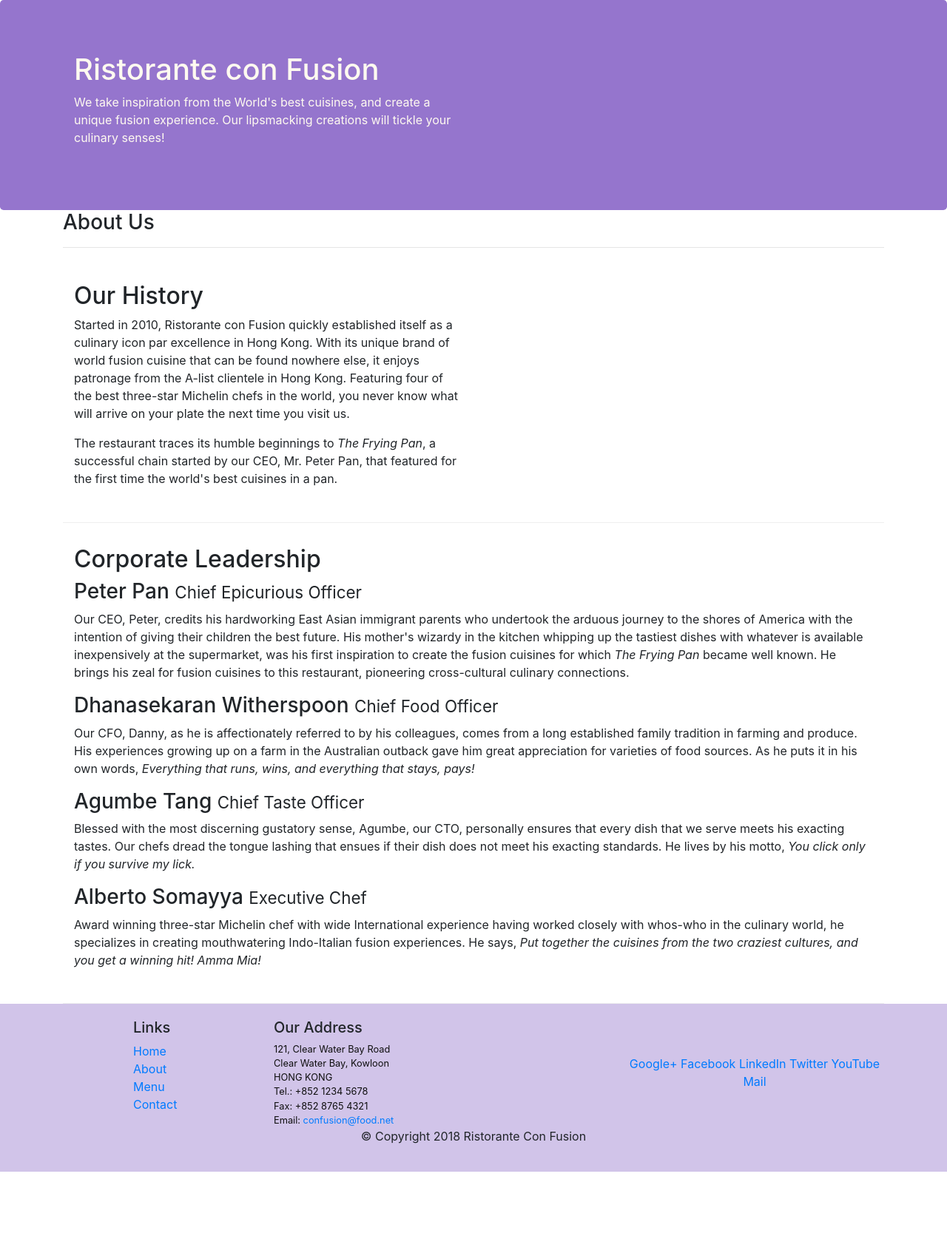
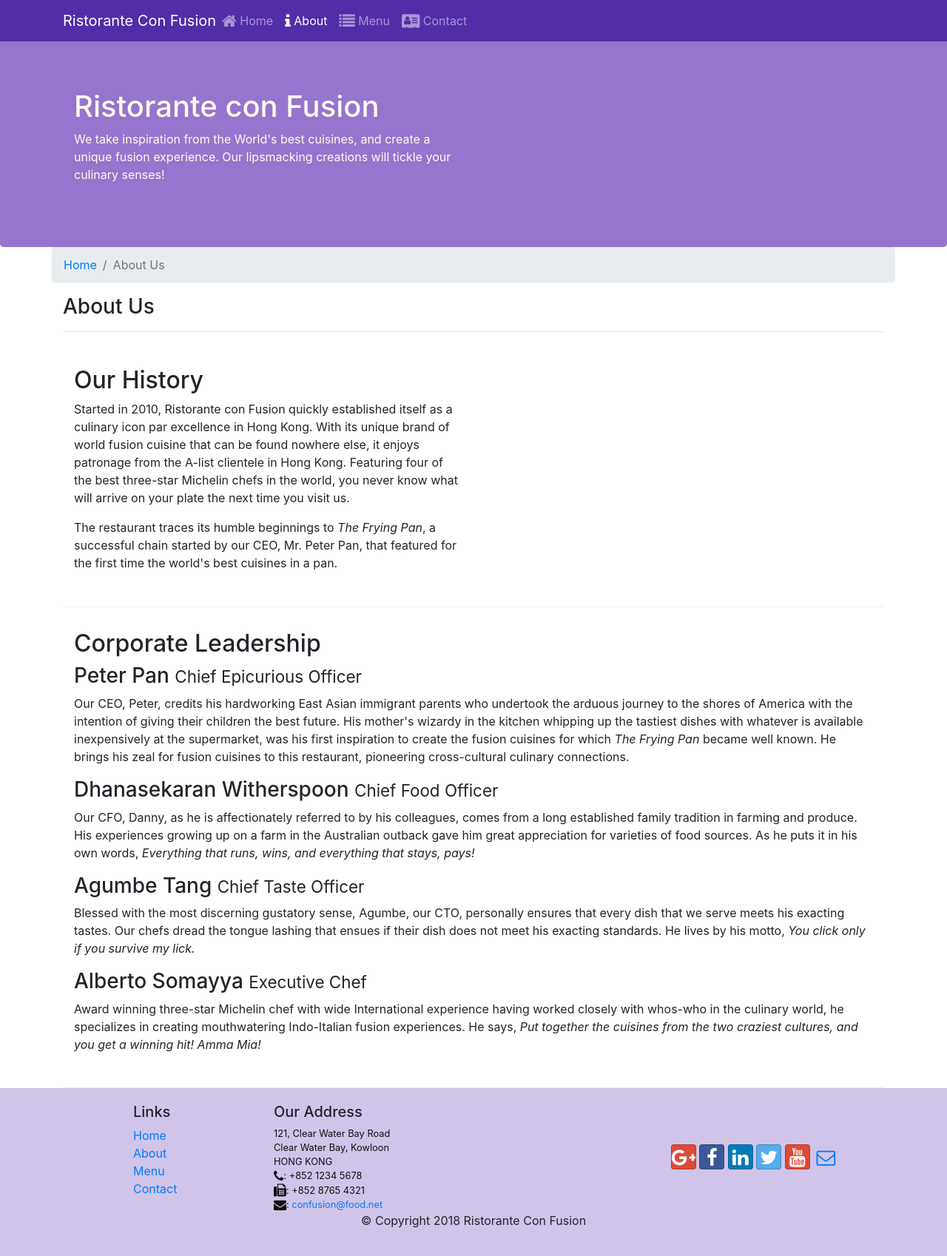
Before and after one commit to GunukulaNiharika/Bootstrap-Intro, a website: page aboutus.html in a window 1280 px wide. Shown: the whole page at 74% size. Before the commit the page ends 1584 px from the top, so only its background shows below. Drawn offline with nearby package versions, Linux system fonts and the light colour scheme.

Commit message:
icon fonts

```diff
--- a/aboutus.html
+++ b/aboutus.html
@@ -6,13 +6,30 @@
    <meta name="viewport" content="width=device-width, initial-scale=1, shrink-to-fit=no">
    <meta http-equiv="x-ua-compatible" content="ie=edge">
    <link rel="stylesheet" href="node_modules/bootstrap/dist/css/bootstrap.min.css">
+   <link rel="stylesheet" href="node_modules/font-awesome/css/font-awesome.min.css">
+   <link rel="stylesheet" href="node_modules/bootstrap-social/bootstrap-social.css">
    <link rel="stylesheet" href="css/styles.css">
     <title>Ristorante Con Fusion: About Us</title>
 
 </head>
 
 <body>
-
+    <nav class="navbar navbar-dark navbar-expand-sm fixed-top">
+        <div class="container">
+            <button class="navbar-toggler" type="button" data-toggle="collapse" data-target="#Navbar">
+                <span class="navbar-toggler-icon"></span>
+            </button>
+            <a class="navbar-brand mr-auto" href="./index.html">Ristorante Con Fusion </a>
+            <div class="collapse navbar-collapse" id="Navbar">
+                <ul class="navbar-nav mr-auto">
+                    <li class="nav-item"><a class="nav-link" href="./index.html"><span class="fa fa-home fa-lg"></span> Home</a></li>
+                    <li class="nav-item active"><a class="nav-link" href="#"><span class="fa fa-info fa-lg"></span> About</a></li>
+                    <li class="nav-item"><a class="nav-link" href="#"><span class="fa fa-list fa-lg"></span> Menu</a></li>
+                    <li class="nav-item"><a class="nav-link" href="#"><span class="fa fa-address-card fa-lg"></span> Contact</a></li>
+                </ul>
+            </div>
+        </div>
+    </nav>
     <header class="jumbotron">
         <div class="container">
             <div class="row row-header align-items-center">
@@ -28,6 +45,10 @@
 
     <div class="container">
         <div class="row">
+            <ol class="col-12 breadcrumb">
+                <li class="breadcrumb-item"><a href="./index.html">Home</a></li>
+                <li class="breadcrumb-item active">About Us</li>
+            </ol>
             <div class="col-12">
                <h3>About Us</h3>
                <hr>
@@ -67,7 +88,7 @@
                 <div class="col-4 offset-1 col-sm-2">
                     <h5>Links</h5>
                     <ul class="list-unstyled">
-                        <li><a href="#">Home</a></li>
+                        <li><a href="./index.html">Home</a></li>
                         <li><a href="#">About</a></li>
                         <li><a href="#">Menu</a></li>
                         <li><a href="#">Contact</a></li>
@@ -79,19 +100,19 @@
 		              121, Clear Water Bay Road<br>
 		              Clear Water Bay, Kowloon<br>
 		              HONG KONG<br>
-		              Tel.: +852 1234 5678<br>
-		              Fax: +852 8765 4321<br>
-		              Email: <a href="mailto:confusion@food.net">confusion@food.net</a>
+		              <i class="fa fa-phone fa-lg"></i>: +852 1234 5678<br>
+		              <i class="fa fa-fax fa-lg"></i>: +852 8765 4321<br>
+		              <i class="fa fa-envelope fa-lg"></i>: <a href="mailto:confusion@food.net">confusion@food.net</a>
 		           </address>
                 </div>
                 <div class="col-12 col-sm-4 align-self-center">
                     <div class="text-center">
-                        <a href="http://google.com/+">Google+</a>
-                        <a href="http://www.facebook.com/profile.php?id=">Facebook</a>
-                        <a href="http://www.linkedin.com/in/">LinkedIn</a>
-                        <a href="http://twitter.com/">Twitter</a>
-                        <a href="http://youtube.com/">YouTube</a>
-                        <a href="mailto:">Mail</a>
+                        <a class="btn btn-social-icon btn-google" href="http://google.com/+"><i class="fa fa-google-plus"></i></a>
+                        <a class="btn btn-social-icon btn-facebook" href="http://www.facebook.com/profile.php?id="><i class="fa fa-facebook"></i></a>
+                        <a class="btn btn-social-icon btn-linkedin" href="http://www.linkedin.com/in/"><i class="fa fa-linkedin"></i></a>
+                        <a class="btn btn-social-icon btn-twitter" href="http://twitter.com/"><i class="fa fa-twitter"></i></a>
+                        <a class="btn btn-social-icon btn-google" href="http://youtube.com/"><i class="fa fa-youtube"></i></a>
+                        <a class="btn btn-social-icon" href="mailto:"><i class="fa fa-envelope-o"></i></a>
                     </div>
                 </div>
            </div>
--- a/css/styles.css
+++ b/css/styles.css
@@ -28,3 +28,10 @@ address{
     margin:0px;
     color:#0f0f0f;
 }
+body{
+    padding: 50px 0px 0px 0px;
+    z-index: 0;
+}
+.navbar-dark{
+    background-color: #512da8;
+}
--- a/package.json
+++ b/package.json
@@ -15,6 +15,8 @@
   },
   "dependencies": {
     "bootstrap": "^4.0.0",
+    "bootstrap-social": "^5.1.1",
+    "font-awesome": "^4.7.0",
     "jquery": "^3.3.1",
     "popper.js": "^1.12.9"
   }
```
Also changed, not shown: index.html (+28 -11 lines), 1 other file.
